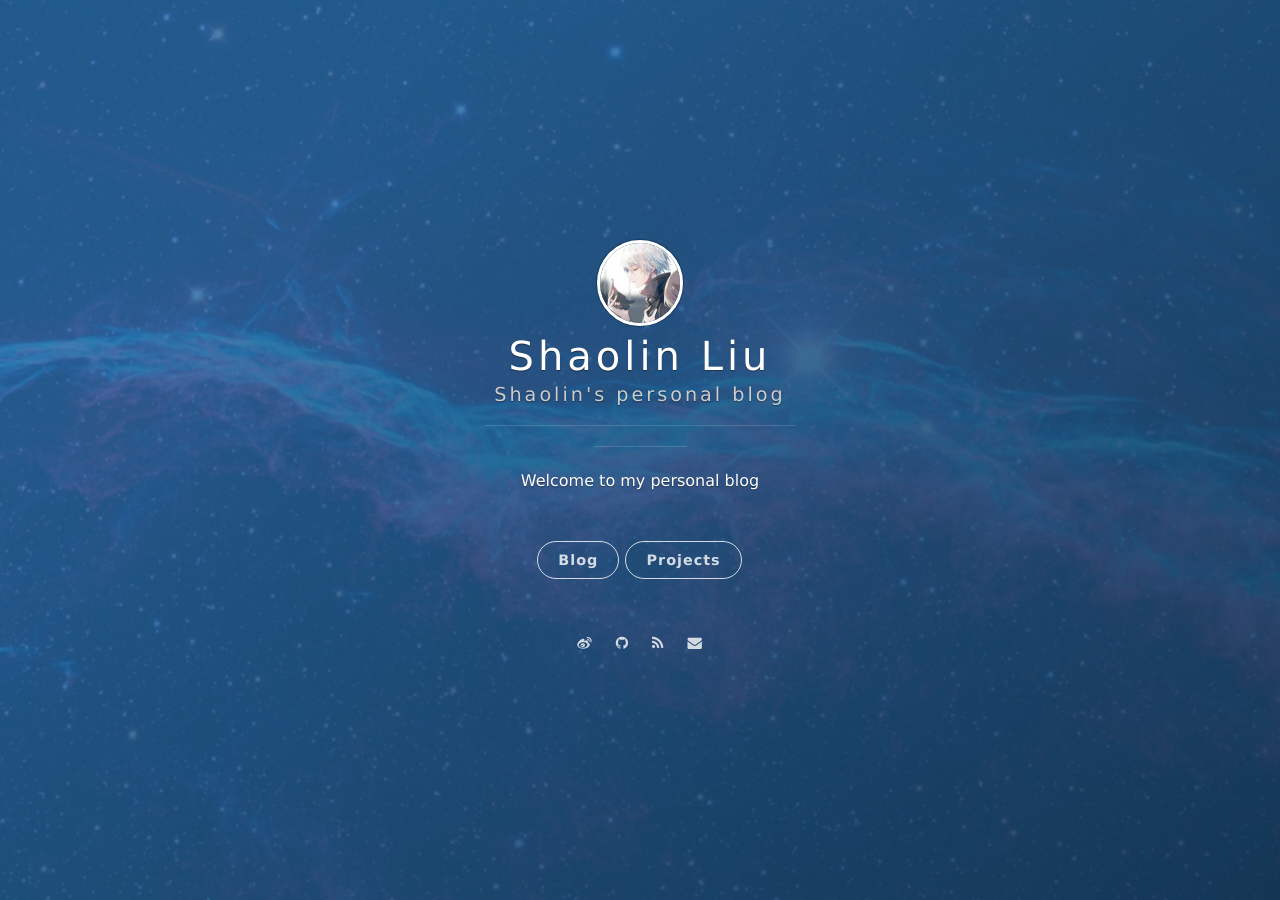
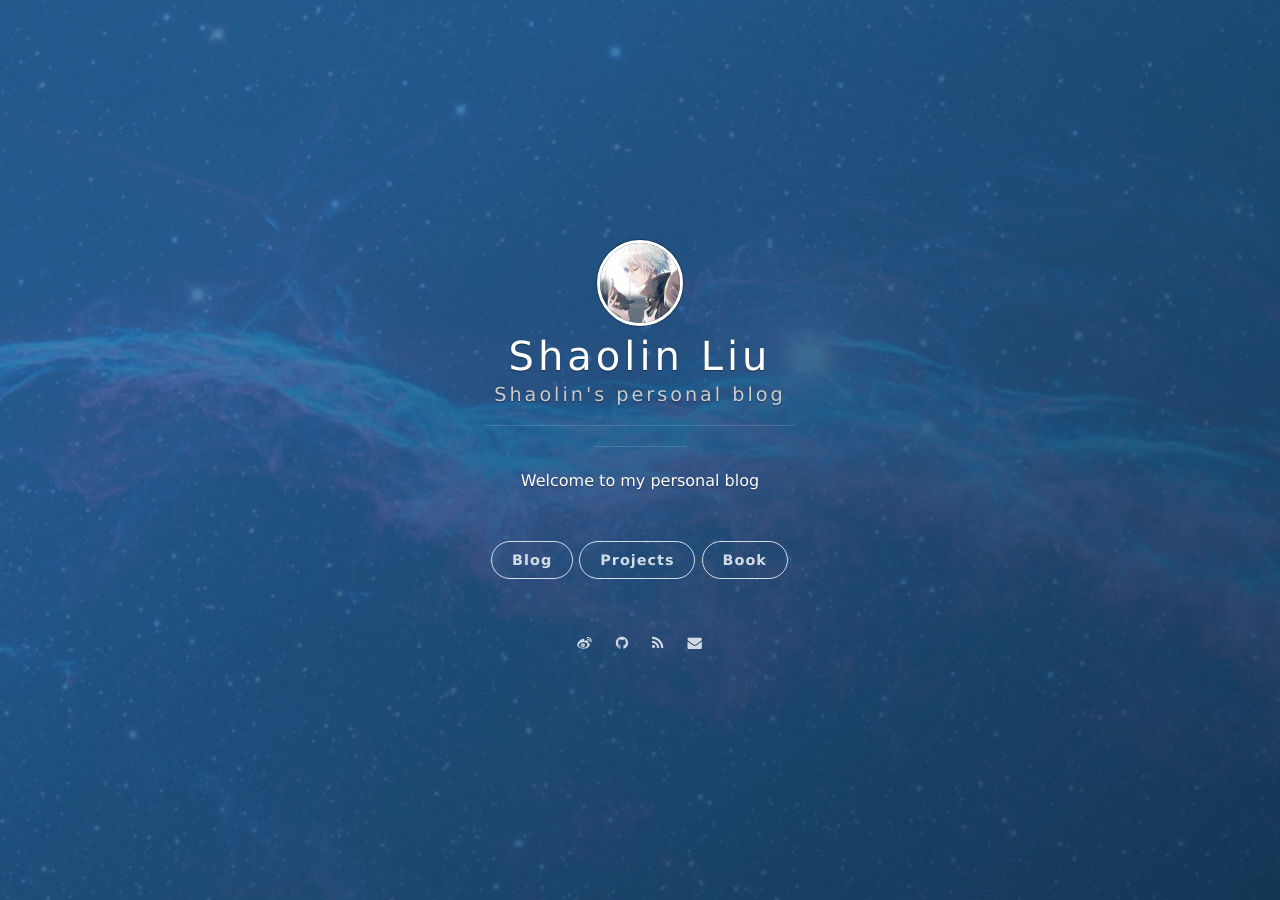
Before and after one commit to magical2world/blog.github.io, a Jekyll site: the page built from index.html, in a window 1280 px wide. Built offline with Jekyll 4.4.1, drawn with Linux system fonts in a browser that asks for light colours; nearby versions of some CDN libraries; the list of posts is cut into pages by our own code.

Commit message:
18-11-16

```diff
--- a/_config.yml
+++ b/_config.yml
@@ -20,7 +20,7 @@ blog_button:
 # Navigation buttons in the front page.
 nav:
     - {title: Projects, description: My Projects}
-#     - {title: Blog, description: Visit blog, url: 'http://example.com'}
+    - {title: Book, description: translate, url: 'https://magical2world.github.io/what-can-we-understand-cnn/'}
 
 # Pagination
 gems:
```
